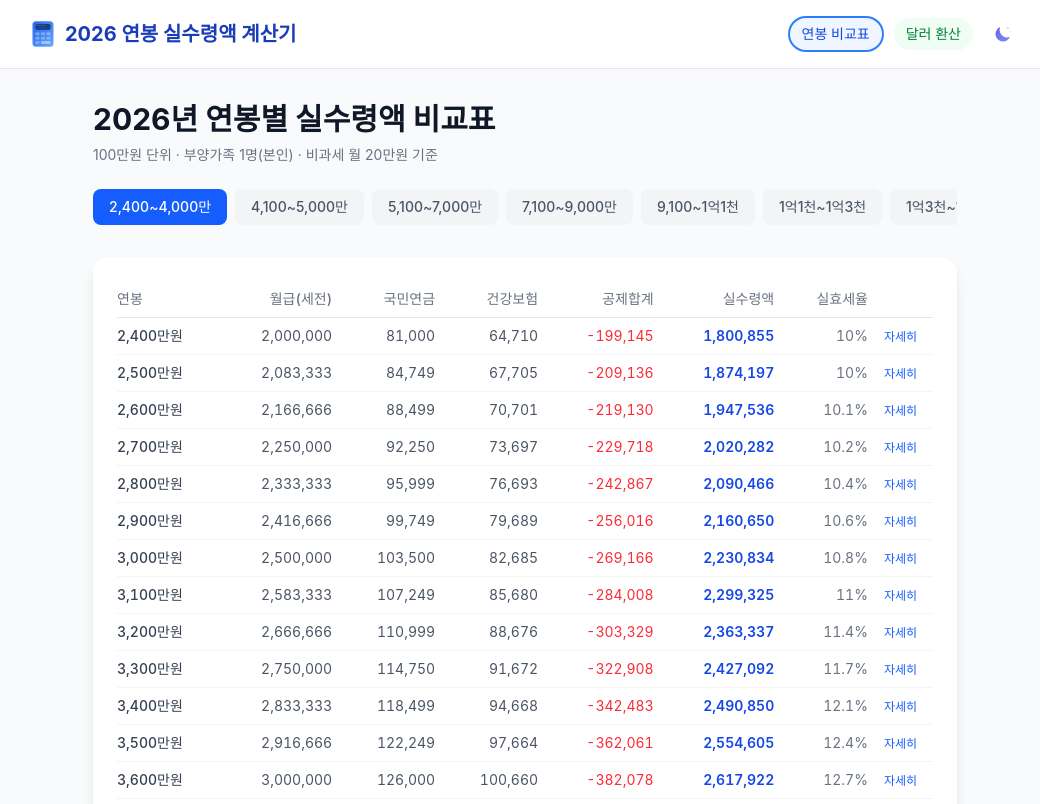
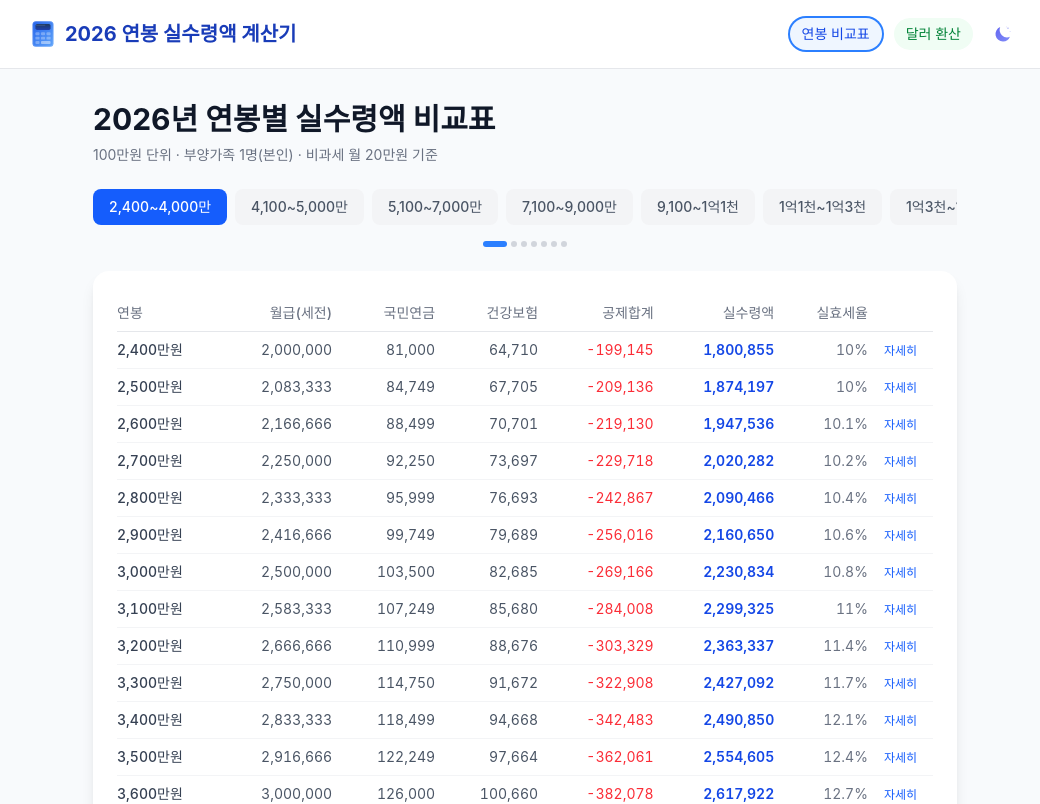
Before and after one commit to thingineeer/salary-calculator, a Next.js app: page /salary in a window 1280 px wide. Shown: the top 804 px of the page, without its empty margins (115-1155 px from the left). Built offline with nearby package versions, Linux system fonts and the light colour scheme; a web font is replaced by a local one.

Commit message:
feat: 연봉 비교표 탭 스크롤 인디케이터 추가
- 좁은 화면에서 탭이 잘리는 문제 해결
- dot 인디케이터로 현재 위치 + 스크롤 가능 표시
- dot 클릭 시 해당 탭 전환

```diff
--- a/src/app/salary/page.tsx
+++ b/src/app/salary/page.tsx
@@ -79,7 +79,8 @@ function SalaryTableContent() {
         </div>
 
         {/* 구간 탭 */}
-        <div className="flex gap-2 pb-2 overflow-x-auto snap-x snap-mandatory scrollbar-hide touch-action-manipulation" role="tablist" aria-label="연봉 구간 선택">
+        <div className="relative">
+          <div className="flex gap-2 pb-3 overflow-x-auto snap-x snap-mandatory touch-action-manipulation" role="tablist" aria-label="연봉 구간 선택" style={{ scrollbarWidth: 'none', msOverflowStyle: 'none', WebkitOverflowScrolling: 'touch' }}>
             {TABS.map((t, idx) => (
               <button
                 key={idx}
@@ -96,6 +97,22 @@ function SalaryTableContent() {
               </button>
             ))}
             <div className="flex-shrink-0 w-1" aria-hidden="true" />
+          </div>
+          {/* 스크롤 인디케이터 */}
+          <div className="flex justify-center gap-1 mt-1" aria-hidden="true">
+            {TABS.map((_, idx) => (
+              <button
+                key={idx}
+                onClick={() => handleTabChange(idx)}
+                className={`h-1.5 rounded-full transition-all ${
+                  activeTab === idx
+                    ? 'w-6 bg-blue-500'
+                    : 'w-1.5 bg-gray-300 dark:bg-gray-600'
+                }`}
+                tabIndex={-1}
+              />
+            ))}
+          </div>
         </div>
 
         {/* 비교 테이블 */}
```
Lines whose indentation alone changed are shown as unchanged.
